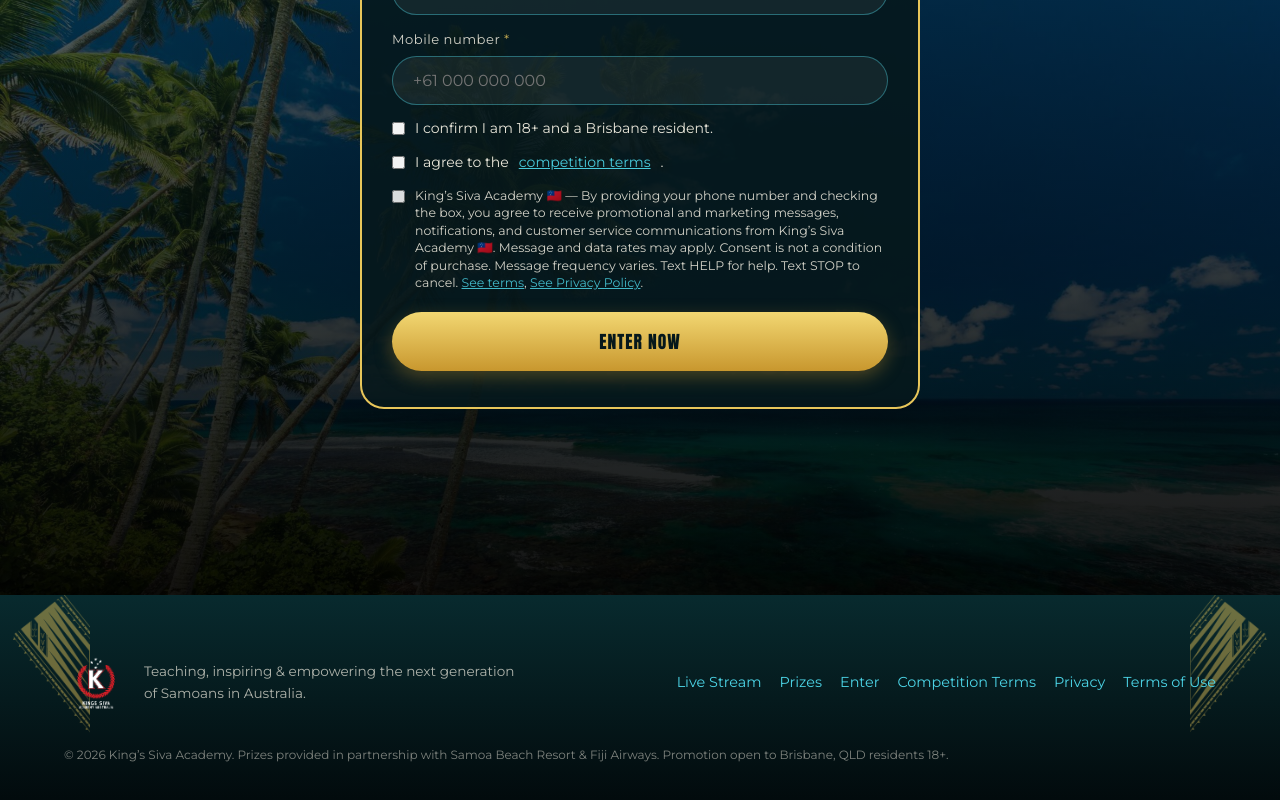
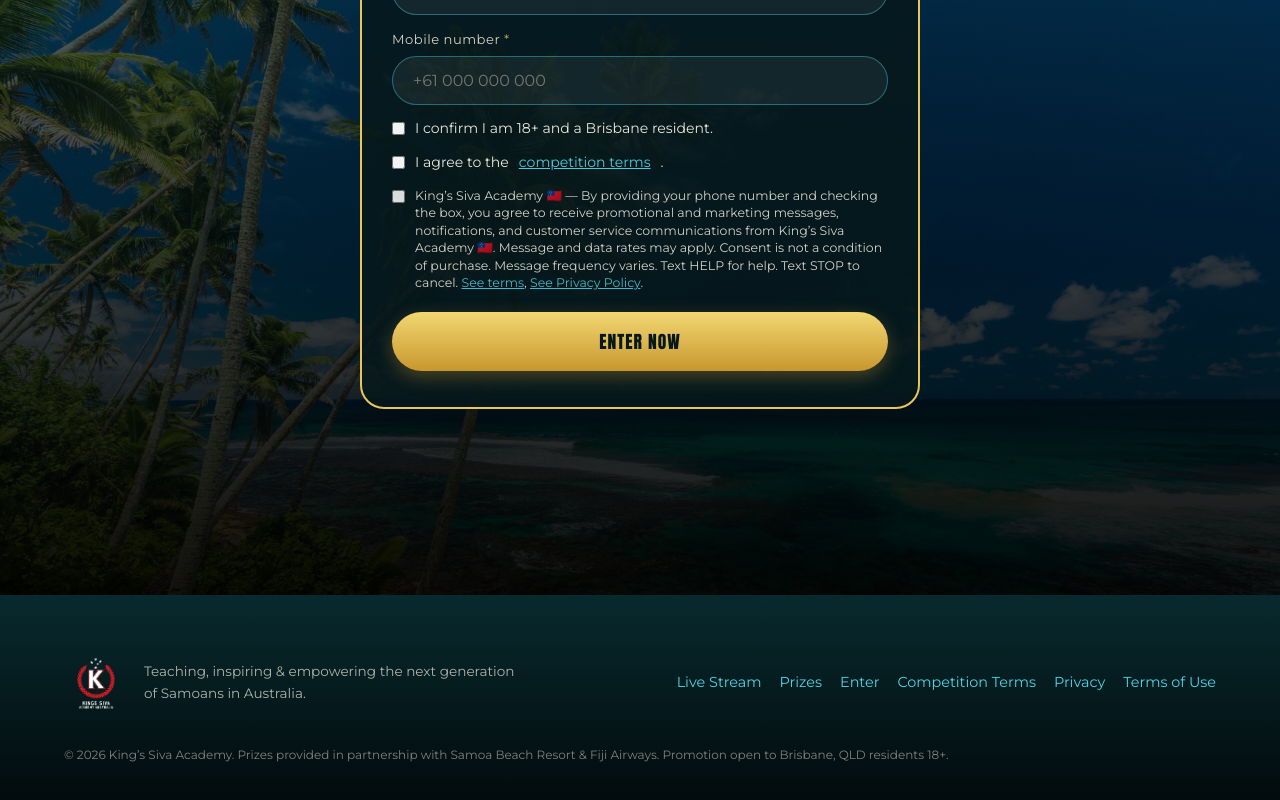
Before and after one commit to djgreenzone/kings-siva, a Next.js app: page / in a window 1280 px wide. Shown: the part 3840-4640 px from the top of the page. Built offline with nearby package versions, Linux system fonts and the light colour scheme.

Commit message:
Remove V-patterns from footer

```diff
--- a/components/Footer.tsx
+++ b/components/Footer.tsx
@@ -1,5 +1,4 @@
 import Image from "next/image";
-import PatternBands from "./PatternBands";
 
 export default function Footer() {
   return (
@@ -11,9 +10,6 @@ export default function Footer() {
         padding: "56px clamp(20px, 5vw, 64px) 40px",
       }}
     >
-      {/* Gold V-pattern edges */}
-      <PatternBands opacity={0.45} />
-
       <div style={{ position: "relative", zIndex: 2, width: "100%" }}>
         <div
           style={{
```
